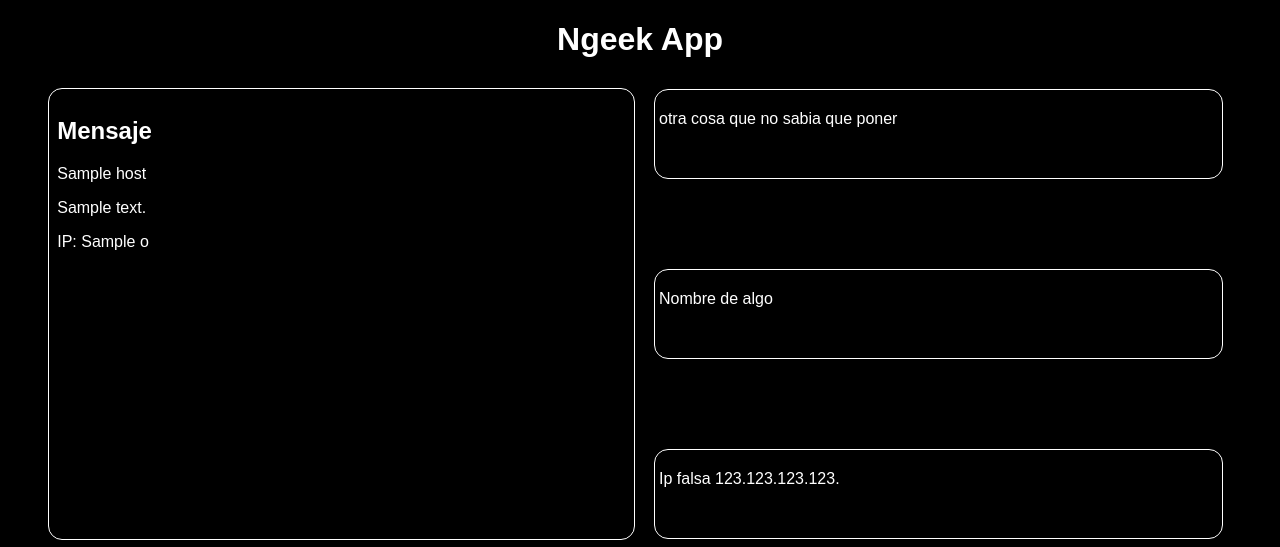
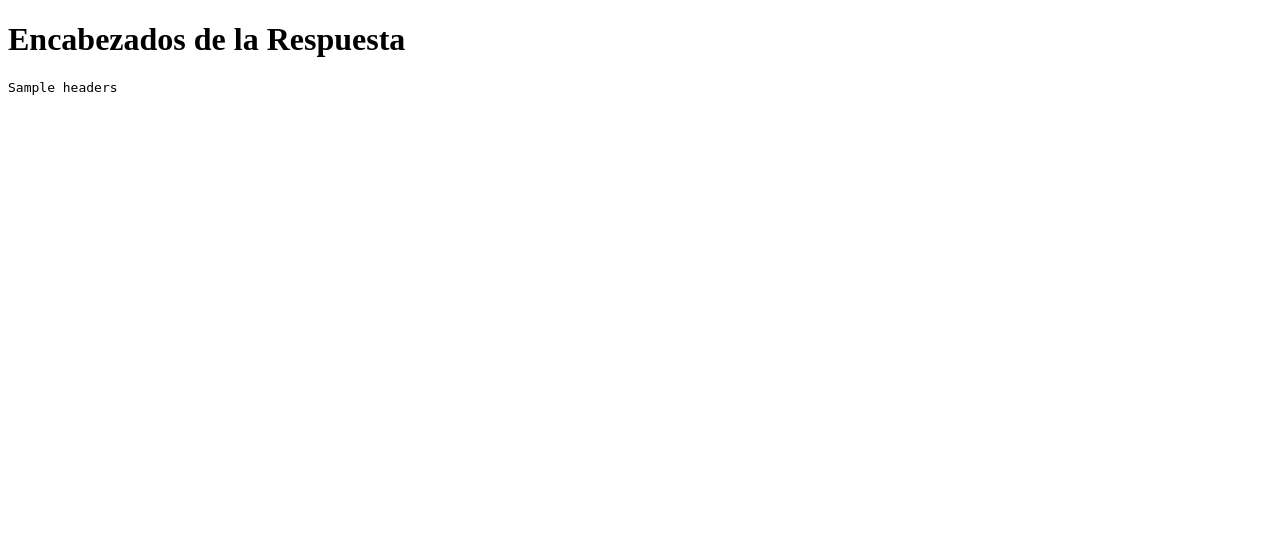
Before and after one commit to JSebastianRLA/demonNgeekApp, a Flask app: template templates/index.html in a window 1280 px wide. Shown: the top 547 px of the page. Run offline with Flask 3, Linux system fonts and the light colour scheme; the template is opened without the code that fills it: most values are stand-ins (such as "Sample title", 1, 10 or a date in 2020).

Commit message:
cambios, 14 pruebas

```diff
--- a/app.py
+++ b/app.py
@@ -1,22 +1,40 @@
-from flask import Flask, render_template
-import requests  # Importa la biblioteca para realizar solicitudes HTTP
+# from flask import Flask, render_template
+# import requests  # Importa la biblioteca para realizar solicitudes HTTP
+
+# app = Flask(__name__)
+
+# @app.route('/')
+# def index():
+#     # Lista de nombres de imágenes para pasar a la plantilla HTML
+#     imagenes = [
+#         'f5-logo.png',
+#         'ngeekImagotipo.png',
+#         'ngeekTipografiWithe.png' ]  # Agrega más imágenes si es necesario
+
+#     url = 'http://192.168.0.170:30808/'
+#     response = requests.get(url)
+#     data = response.json()  # Obtiene los datos de la respuesta en formato JSON
+
+#     # Pasa los datos a la plantilla HTML
+#     return render_template('index.html', imagenes=imagenes, data=data)
+
+# if __name__ == '__main__':
+#     app.run(debug=True)
+
+
+from flask import Flask, request, render_template
+import requests
 
 app = Flask(__name__)
 
 @app.route('/')
 def index():
-    # Lista de nombres de imágenes para pasar a la plantilla HTML
-    imagenes = [
-        'f5-logo.png',
-        'ngeekImagotipo.png',
-        'ngeekTipografiWithe.png' ]  # Agrega más imágenes si es necesario
-
-    url = 'http://192.168.0.170:30808/'
-    response = requests.get(url)
-    data = response.json()  # Obtiene los datos de la respuesta en formato JSON
-
-    # Pasa los datos a la plantilla HTML
-    return render_template('index.html', imagenes=imagenes, data=data)
+    # Realiza una solicitud GET a la IP local
+    response = requests.get('http://127.0.0.1')
+    # Obtiene los encabezados de la respuesta
+    headers = response.headers
+    # Renderiza la plantilla HTML y pasa los encabezados como contexto
+    return render_template('index.html', headers=headers)
 
 if __name__ == '__main__':
     app.run(debug=True)
--- a/templates/index.html
+++ b/templates/index.html
@@ -1,3 +1,16 @@
+<!DOCTYPE html>
+<html lang="en">
+<head>
+    <meta charset="UTF-8">
+    <meta name="viewport" content="width=device-width, initial-scale=1.0">
+    <title>Mostrar Encabezados</title>
+</head>
+<body>
+    <h1>Encabezados de la Respuesta</h1>
+    <pre>{{ headers }}</pre>
+</body>
+</html>
+
 <!-- <!DOCTYPE html>
 <html lang="es">
   <head>
@@ -46,7 +59,7 @@
     </footer>
   </body>
 </html> -->
-<!DOCTYPE html>
+<!-- <!DOCTYPE html>
 <html lang="es">
   <head>
     <meta charset="UTF-8" />
@@ -94,7 +107,7 @@
       </div>
     </footer>
   </body>
-</html>
+</html> -->
 
 <!-- <!DOCTYPE html>
 <html lang="es">
```
